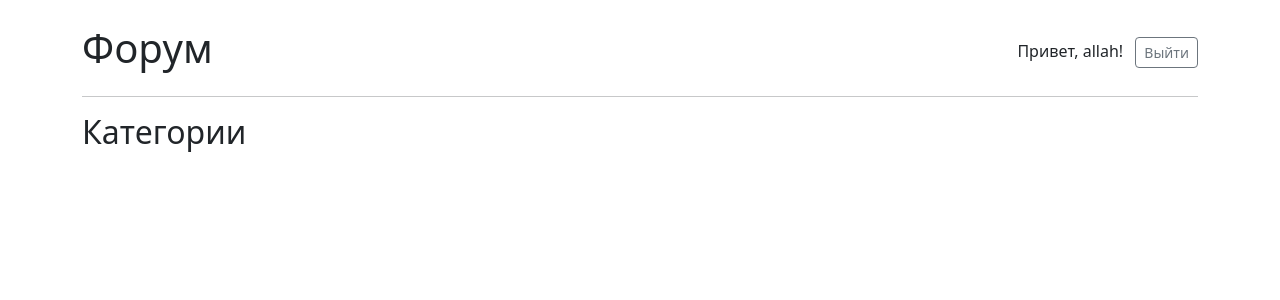
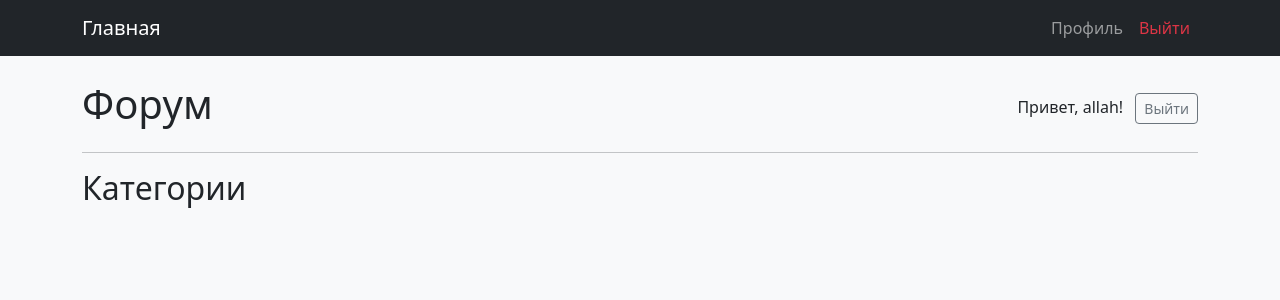
Before and after one commit to itbortnik/forum, a Flask app: page / in a window 1280 px wide. Shown: the top 300 px of the page. Run offline with Flask 3, Linux system fonts and the light colour scheme; a user stored in the database is signed in; some libraries are stand-ins or nearby versions.

Commit message:
Add files via upload

```diff
--- a/templates/base.html
+++ b/templates/base.html
@@ -1,10 +1,64 @@
 <!DOCTYPE html>
-<html>
+<html lang="ru">
 <head>
-  <title>Форум</title>
-  <link rel="stylesheet" href="https://cdn.jsdelivr.net/npm/bootstrap@5.3.2/dist/css/bootstrap.min.css">
+    <meta charset="UTF-8">
+    <meta name="viewport" content="width=device-width, initial-scale=1">
+    <title>{% block title %}Форум{% endblock %}</title>
+    <link href="https://cdn.jsdelivr.net/npm/bootstrap@5.3.0/dist/css/bootstrap.min.css" rel="stylesheet">
+    <link rel="stylesheet" href="https://cdn.jsdelivr.net/npm/bootstrap-icons@1.7.2/font/bootstrap-icons.css">
 </head>
-<body class="container mt-4">
-  {% block content %}{% endblock %}
+<body class="bg-light">
+<nav class="navbar navbar-expand-lg navbar-dark bg-dark">
+    <div class="container">
+        <a class="navbar-brand" href="{{ url_for('index') }}">Главная</a>
+        <button class="navbar-toggler" type="button" data-bs-toggle="collapse" data-bs-target="#navbarNav">
+            <span class="navbar-toggler-icon"></span>
+        </button>
+        <div class="collapse navbar-collapse" id="navbarNav">
+            <ul class="navbar-nav ms-auto">
+                {% if current_user.is_authenticated %}
+                    <li class="nav-item">
+                        <a class="nav-link" href="{{ url_for('my_profile') }}">Профиль</a>
+                    </li>
+                    {% if current_user.role == 'admin' %}
+                        <li class="nav-item">
+                            <a class="nav-link" href="{{ url_for('admin_users') }}">Управление</a>
+                        </li>
+                        <li class="nav-item">
+                            <a class="nav-link" href="{{ url_for('create_category') }}">Новая категория</a>
+                        </li>
+                    {% endif %}
+                    <li class="nav-item">
+                        <a class="nav-link text-danger" href="{{ url_for('logout') }}">Выйти</a>
+                    </li>
+                {% else %}
+                    <li class="nav-item">
+                        <a class="nav-link" href="{{ url_for('login') }}">Войти</a>
+                    </li>
+                    <li class="nav-item">
+                        <a class="nav-link text-primary" href="{{ url_for('register') }}">Регистрация</a>
+                    </li>
+                {% endif %}
+            </ul>
+        </div>
+    </div>
+</nav>
+
+<div class="container mt-4">
+    {% with messages = get_flashed_messages(with_categories=true) %}
+        {% if messages %}
+            {% for category, message in messages %}
+                <div class="alert alert-{{ category }} alert-dismissible fade show">
+                    {{ message }}
+                    <button type="button" class="btn-close" data-bs-dismiss="alert"></button>
+                </div>
+            {% endfor %}
+        {% endif %}
+    {% endwith %}
+
+    {% block content %}{% endblock %}
+</div>
+
+<script src="https://cdn.jsdelivr.net/npm/bootstrap@5.3.0/dist/js/bootstrap.bundle.min.js"></script>
 </body>
 </html>
```
